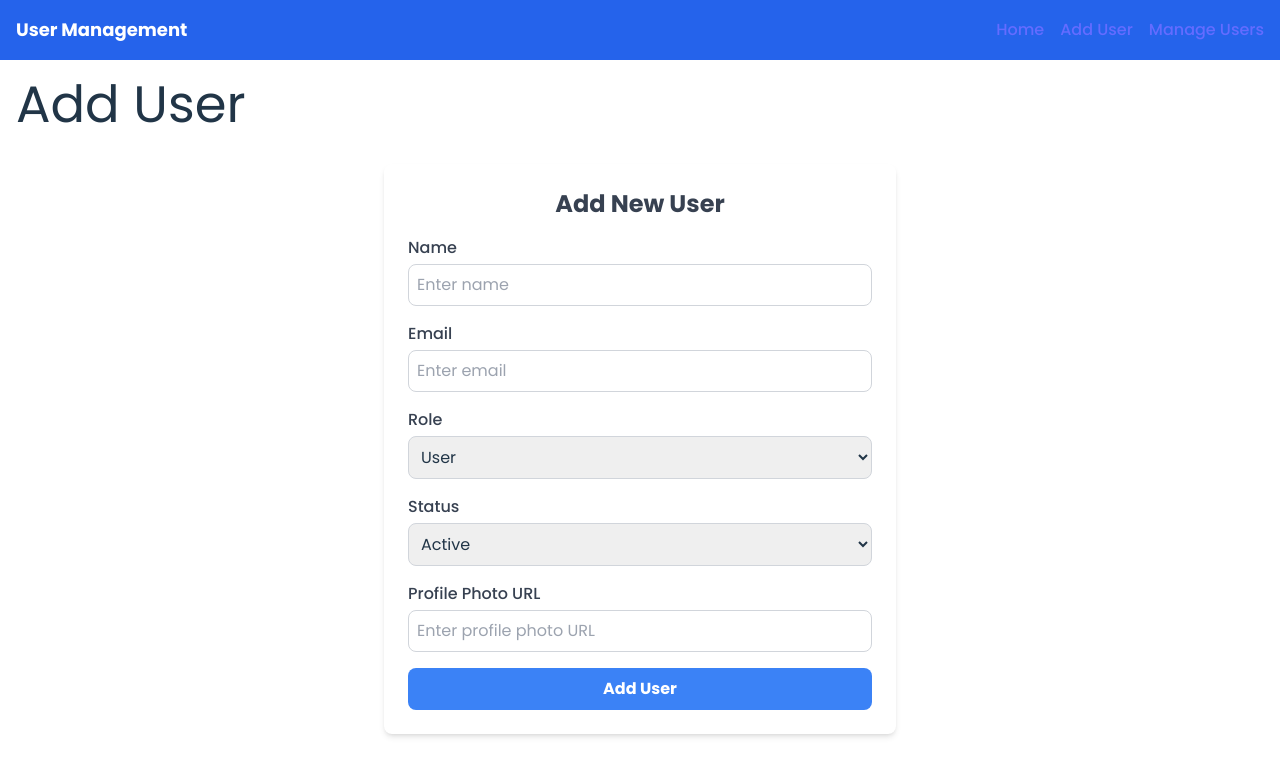
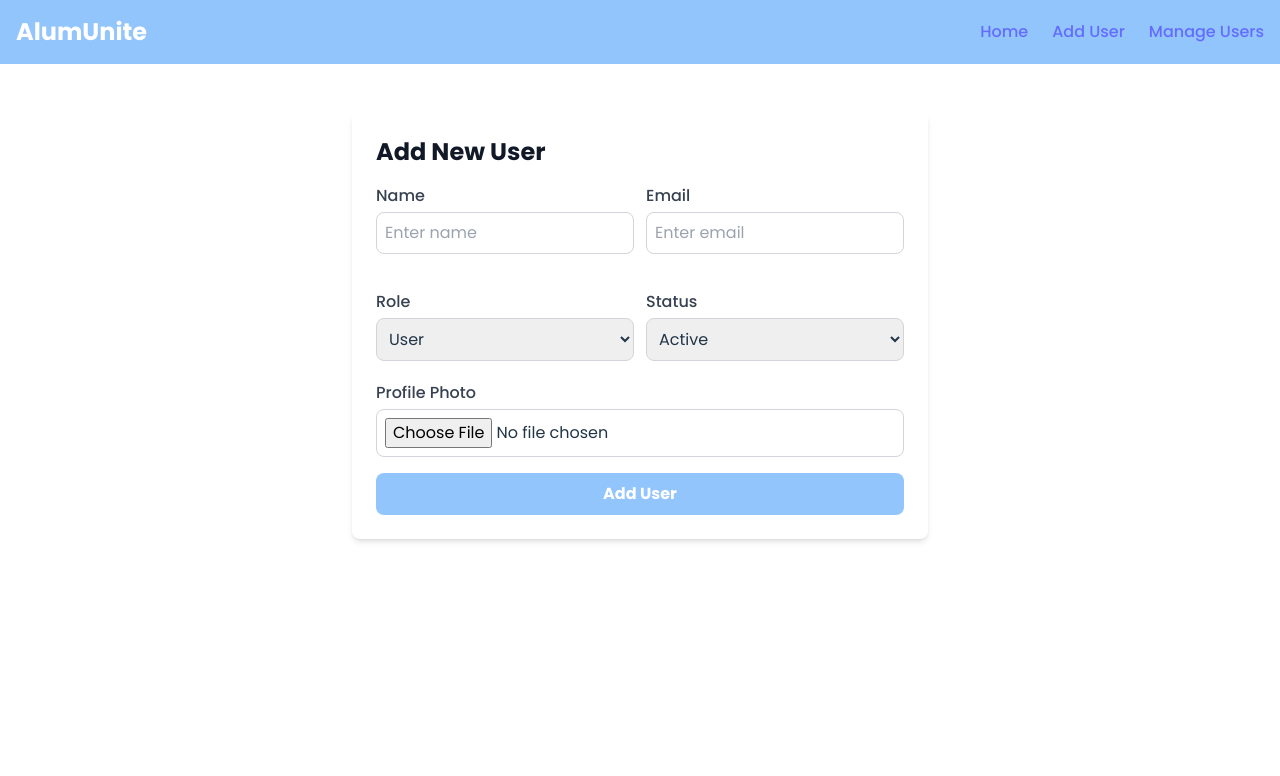
Before and after one commit to Jybium/alumunite-assessment, a React (Vite) app: page /add-user in a window 1280 px wide. Shown: the top 776 px of the page. Built offline with nearby package versions, Linux system fonts and the light colour scheme.

Commit message:
fix: changed the app color, the add user page and the add user logic to use local file

```diff
--- a/src/component/forms/add-user-form.tsx
+++ b/src/component/forms/add-user-form.tsx
@@ -1,8 +1,11 @@
 import React, { useState } from 'react';
 import Input from '../common/input';
+import { User } from '../../types/user';
+import { getUsers, addUser, convertImageToBase64 } from '../../services/user-service';
 
 const AddUserForm: React.FC = () => {
     const [formData, setFormData] = useState({
+        id: '',
         name: '',
         email: '',
         role: 'User',
@@ -10,27 +13,42 @@ const AddUserForm: React.FC = () => {
         profilePhoto: '',
     });
 
-
-const [errors, setErrors] = useState<{ name: string; email: string; }>({
+    const [errors, setErrors] = useState<{ name: string; email: string }>({
         name: '',
         email: '',
     });
 
-const handleSubmit = (e: React.FormEvent) => {
+    const handleSubmit = async (e: React.FormEvent) => {
         e.preventDefault();
-  // Handle form validation and submission logic here
+        let valid = true;
+
+        // Form validation
         if (formData.name.trim() === '') {
             setErrors((prevErrors) => ({ ...prevErrors, name: 'Name is required' }));
+            valid = false;
         } else {
             setErrors((prevErrors) => ({ ...prevErrors, name: '' }));
         }
 
         if (formData.email.trim() === '') {
             setErrors((prevErrors) => ({ ...prevErrors, email: 'Email is required' }));
+            valid = false;
         } else if (!isValidEmail(formData.email)) {
             setErrors((prevErrors) => ({ ...prevErrors, email: 'Invalid email format' }));
+            valid = false;
         } else {
             setErrors((prevErrors) => ({ ...prevErrors, email: '' }));
+        }
+
+        // If form is valid, add user to localStorage
+        if (valid) {
+            const newUser: User = {
+                ...formData,
+                id: (getUsers().length + 1).toString(), // Auto-generate ID
+            };
+            addUser(newUser); // Add user to localStorage
+            setFormData({ id: '', name: '', email: '', role: 'User', status: 'Active', profilePhoto: '' }); // Reset form
+            alert('User added successfully!');
         }
     };
 
@@ -38,7 +56,6 @@ const isValidEmail = (email: string) => {
         const regex = /^[\w-]+(\.[\w-]+)*@([\w-]+\.)+[a-zA-Z]{2,7}$/;
         return regex.test(email);
     };
-
 
     const handleChange = (e: React.ChangeEvent<HTMLInputElement | HTMLSelectElement>) => {
         const { name, value } = e.target;
@@ -48,10 +65,22 @@ const isValidEmail = (email: string) => {
         }));
     };
 
+    const handleFileChange = async (e: React.ChangeEvent<HTMLInputElement>) => {
+        const file = e.target.files?.[0];
+        if (file) {
+            const base64Image = await convertImageToBase64(file);
+            setFormData((prevData) => ({
+                ...prevData,
+                profilePhoto: base64Image,
+            }));
+        }
+    };
 
     return (
-    <form onSubmit={handleSubmit} className="bg-white p-6 rounded-lg shadow-md max-w-lg mx-auto mt-8 space-y-4">
-      <h2 className="text-2xl font-bold text-center text-gray-700">Add New User</h2>
+        <form onSubmit={handleSubmit} className="bg-white p-6 rounded-lg shadow-md max-w-xl mx-auto mt-8 space-y-4">
+            <h2 className="text-2xl font-bold text-gray-900">Add New User</h2>
+
+            <div className="grid grid-cols-1 lg:grid-cols-2 gap-x-3 gap-y-5">
 
                 <Input
                     label="Name"
@@ -99,15 +128,18 @@ const isValidEmail = (email: string) => {
                     </select>
                 </div>
 
-      <Input
-        label="Profile Photo URL"
-        name="profilePhoto"
-        value={formData.profilePhoto}
-        onChange={handleChange}
-        placeholder="Enter profile photo URL"
+                <div className='col-span-2'>
+                    <label className="block text-gray-700 font-medium mb-1">Profile Photo</label>
+                    <input
+                        type="file"
+                        accept="image/*"
+                        onChange={handleFileChange}
+                        className="w-full p-2 border border-gray-300 rounded-lg focus:outline-none"
                     />
+                </div>
+            </div>
 
-      <button type="submit" className="w-full py-2 bg-blue-500 text-white font-bold rounded-lg hover:bg-blue-600">
+            <button type="submit" className="w-full py-2 bg-blue-300 hover:bg-blue-500 text-white font-bold rounded-lg">
                 Add User
             </button>
         </form>
--- a/src/component/side-bar.tsx
+++ b/src/component/side-bar.tsx
@@ -2,10 +2,10 @@ import React from 'react';
 import { NavLink } from 'react-router-dom';
 
 const Navbar: React.FC = () => (
-  <nav className="bg-blue-600 text-white p-4">
+  <nav className="bg-blue-300 text-white p-4">
     <div className="container mx-auto flex justify-between items-center">
-      <h1 className="text-lg font-bold">User Management</h1>
-      <div className="flex space-x-4">
+      <h1 className="text-lg md:text-xl lg:text-2xl font-bold">AlumUnite</h1>
+      <div className="flex space-x-6">
         <NavLink to="/" className="hover:text-gray-200">Home</NavLink>
         <NavLink to="/add-user" className="hover:text-gray-200">Add User</NavLink>
         <NavLink to="/manage-users" className="hover:text-gray-200">Manage Users</NavLink>
--- a/src/pages/add-user-page.tsx
+++ b/src/pages/add-user-page.tsx
@@ -2,7 +2,7 @@ import UserForm from '../component/forms/add-user-form';
 
 const AddUser = () => (
   <div>
-    <h1>Add User</h1>
+
     <UserForm />
   </div>
 );
```
Also changed, not shown: src/services/user-service.ts (indentation only). Lines whose indentation alone changed are shown as unchanged.
